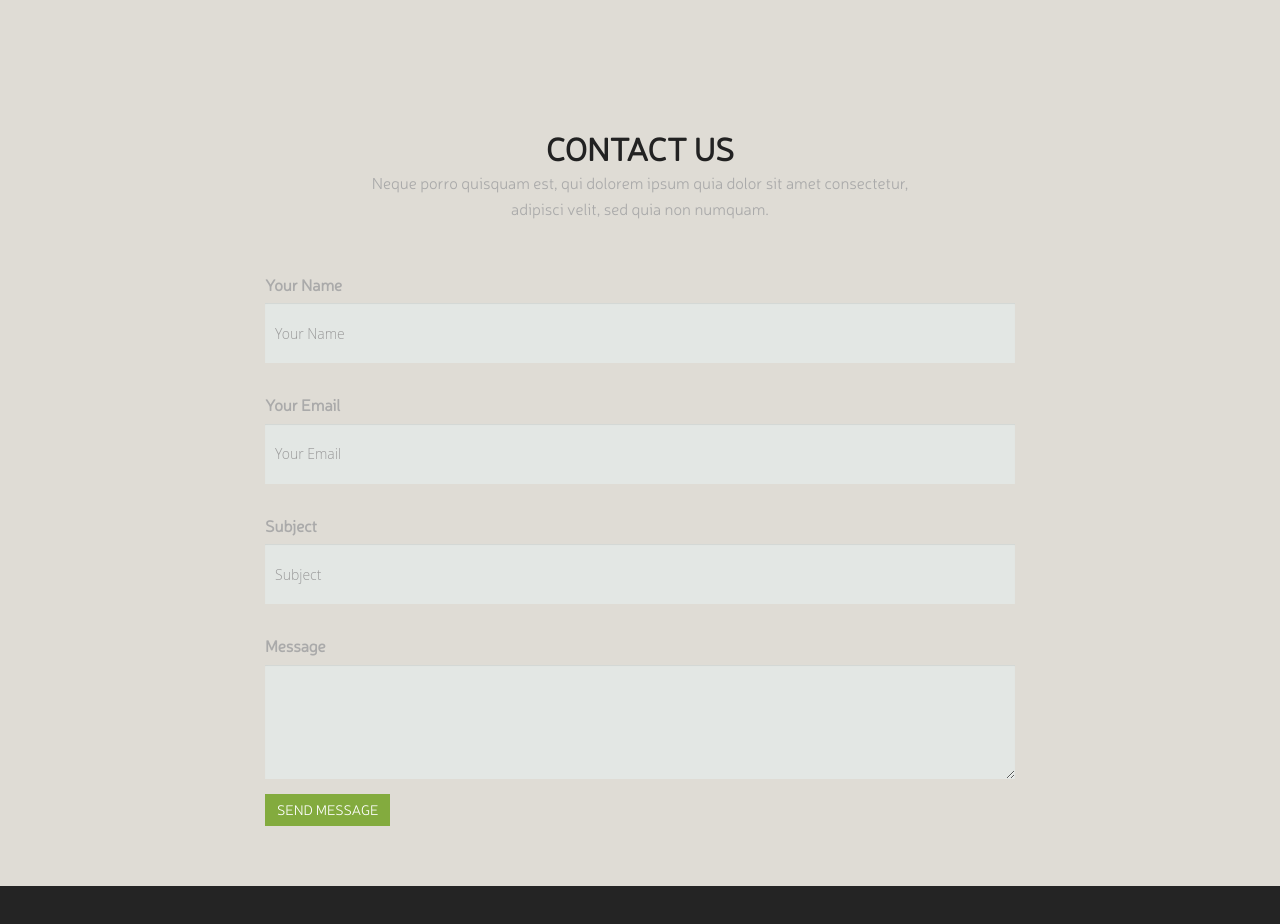
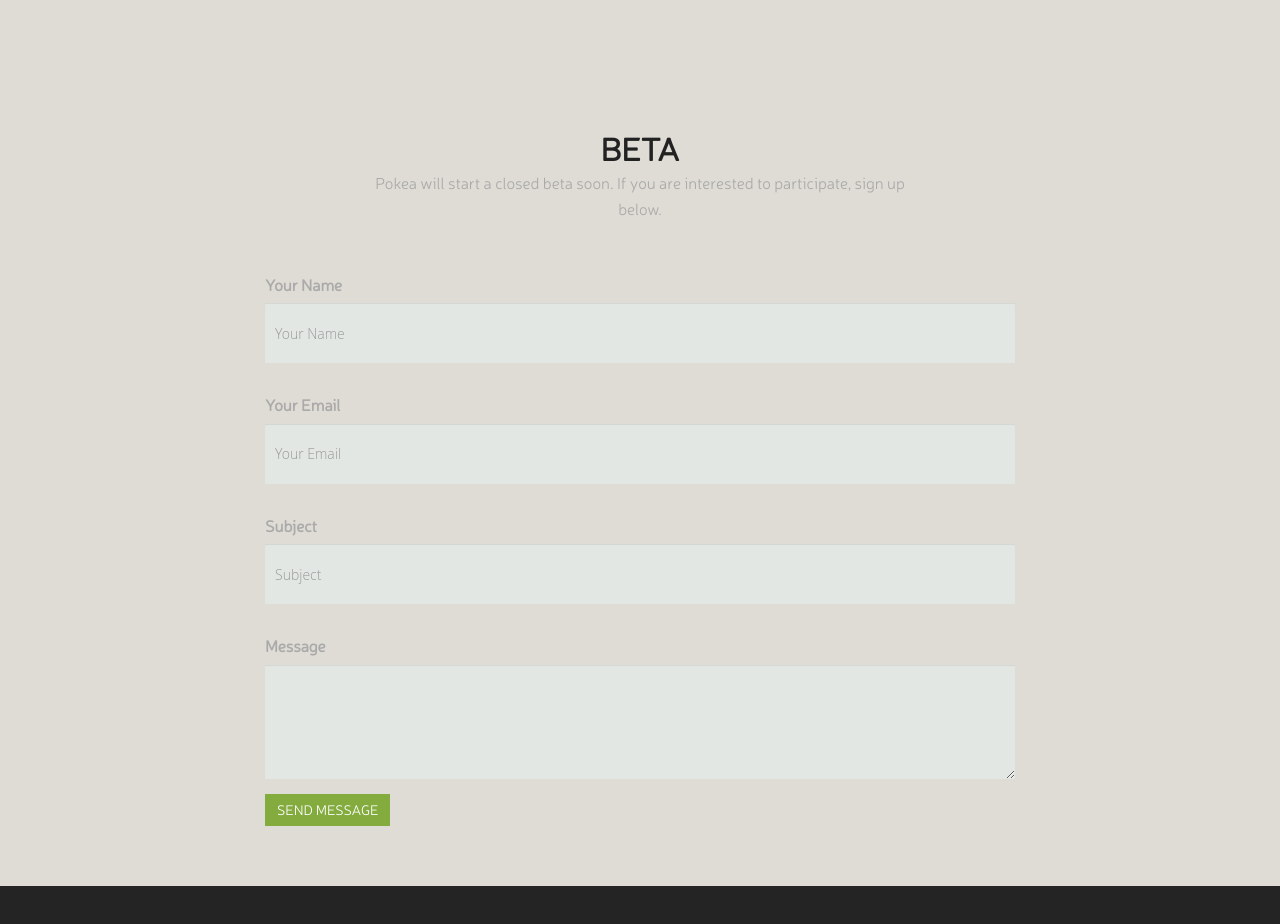
Before and after one commit to coolya/im.pokea, a plain HTML site: page index.html in a window 1280 px wide. Shown: the part 1840-2764 px from the top of the page. Drawn offline with Linux system fonts and the light colour scheme.

Commit message:
beta sign up

```diff
--- a/index.html
+++ b/index.html
@@ -145,8 +145,8 @@
 			<div class="row mar-bot40">
 				<div class="col-md-offset-3 col-md-6">
 					<div class="section-header">
-						<h2 class="section-heading animated" data-animation="bounceInUp">Contact us</h2>
-						<p>Neque porro quisquam est, qui dolorem ipsum quia dolor sit amet consectetur, adipisci velit, sed quia non numquam.</p>
+						<h2 class="section-heading animated" data-animation="bounceInUp">Beta</h2>
+						<p>Pokea will start a closed beta soon. If you are interested to participate, sign up below.</p>
 					</div>
 				</div>
 			</div>
```
